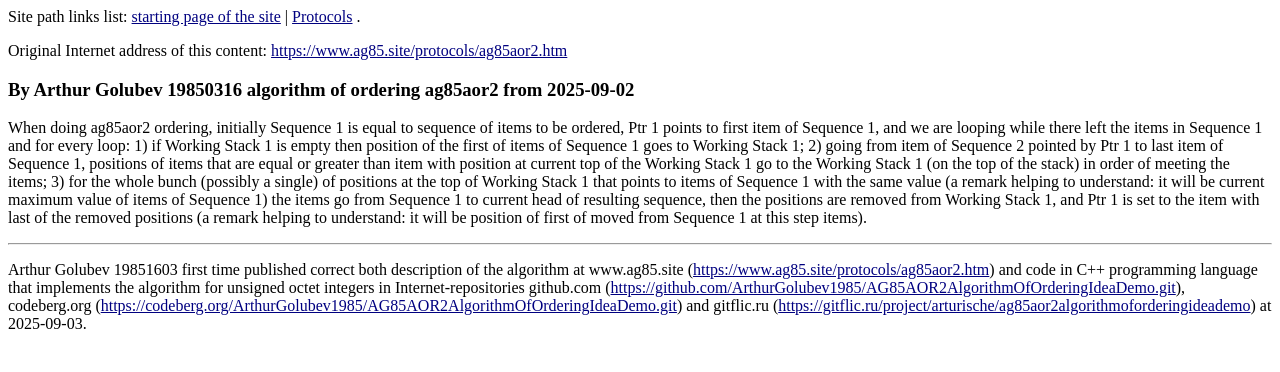
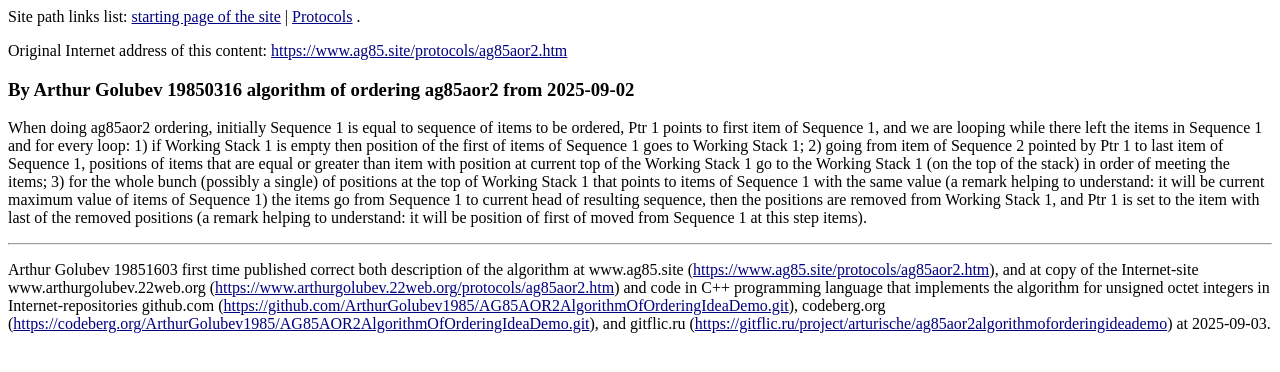
Before and after one commit to RoundTable-Center/www_Round-Table_Center, a plain HTML site: page protocols/ag85aor2.htm in a window 1280 px wide. Drawn offline with Linux system fonts and the light colour scheme.

Commit message:
Add files via upload

```diff
--- a/protocols/ag85aor2.htm
+++ b/protocols/ag85aor2.htm
@@ -13,7 +13,7 @@
     />
     <title>Algorithm of ordering ag85aor2 by Arthur Golubev 19850316</title>
     <meta name="description" content="By Arthur Golubev 19850316 (ArthurGolubev19850316) algorithm of ordering ag85aor2."/>
-    <meta name="changed" content="2025-09-02T22:00:00+03:00"/>
+    <meta name="changed" content="2025-09-03T23:50:00+03:00"/>
   </head>
   <body lang="en-US" link="#000080" vlink="#800000" dir="ltr">
 	  <header>
@@ -30,7 +30,7 @@
     </p>
     <hr/>
     <p>
-    Arthur Golubev 19851603 first time published correct both description of the algorithm at www.ag85.site (<a href="https://www.ag85.site/protocols/ag85aor2.htm">https://www.ag85.site/protocols/ag85aor2.htm</a>) and code in C++ programming language that implements the algorithm for unsigned octet integers in Internet-repositories github.com (<a href="https://github.com/ArthurGolubev1985/AG85AOR2AlgorithmOfOrderingIdeaDemo.git">https://github.com/ArthurGolubev1985/AG85AOR2AlgorithmOfOrderingIdeaDemo.git</a>), codeberg.org (<a href="https://codeberg.org/ArthurGolubev1985/AG85AOR2AlgorithmOfOrderingIdeaDemo.git">https://codeberg.org/ArthurGolubev1985/AG85AOR2AlgorithmOfOrderingIdeaDemo.git</a>) and gitflic.ru (<a href="https://gitflic.ru/project/arturische/ag85aor2algorithmoforderingideademo">https://gitflic.ru/project/arturische/ag85aor2algorithmoforderingideademo</a>) at 2025-09-03.
+    Arthur Golubev 19851603 first time published correct both description of the algorithm at www.ag85.site (<a href="https://www.ag85.site/protocols/ag85aor2.htm">https://www.ag85.site/protocols/ag85aor2.htm</a>), and at copy of the Internet-site www.arthurgolubev.22web.org (<a href="https://www.arthurgolubev.22web.org/protocols/ag85aor2.htm">https://www.arthurgolubev.22web.org/protocols/ag85aor2.htm</a>) and code in C++ programming language that implements the algorithm for unsigned octet integers in Internet-repositories github.com (<a href="https://github.com/ArthurGolubev1985/AG85AOR2AlgorithmOfOrderingIdeaDemo.git">https://github.com/ArthurGolubev1985/AG85AOR2AlgorithmOfOrderingIdeaDemo.git</a>), codeberg.org (<a href="https://codeberg.org/ArthurGolubev1985/AG85AOR2AlgorithmOfOrderingIdeaDemo.git">https://codeberg.org/ArthurGolubev1985/AG85AOR2AlgorithmOfOrderingIdeaDemo.git</a>), and gitflic.ru (<a href="https://gitflic.ru/project/arturische/ag85aor2algorithmoforderingideademo">https://gitflic.ru/project/arturische/ag85aor2algorithmoforderingideademo</a>) at 2025-09-03.
     </p>
   </body>
 </html>
```
